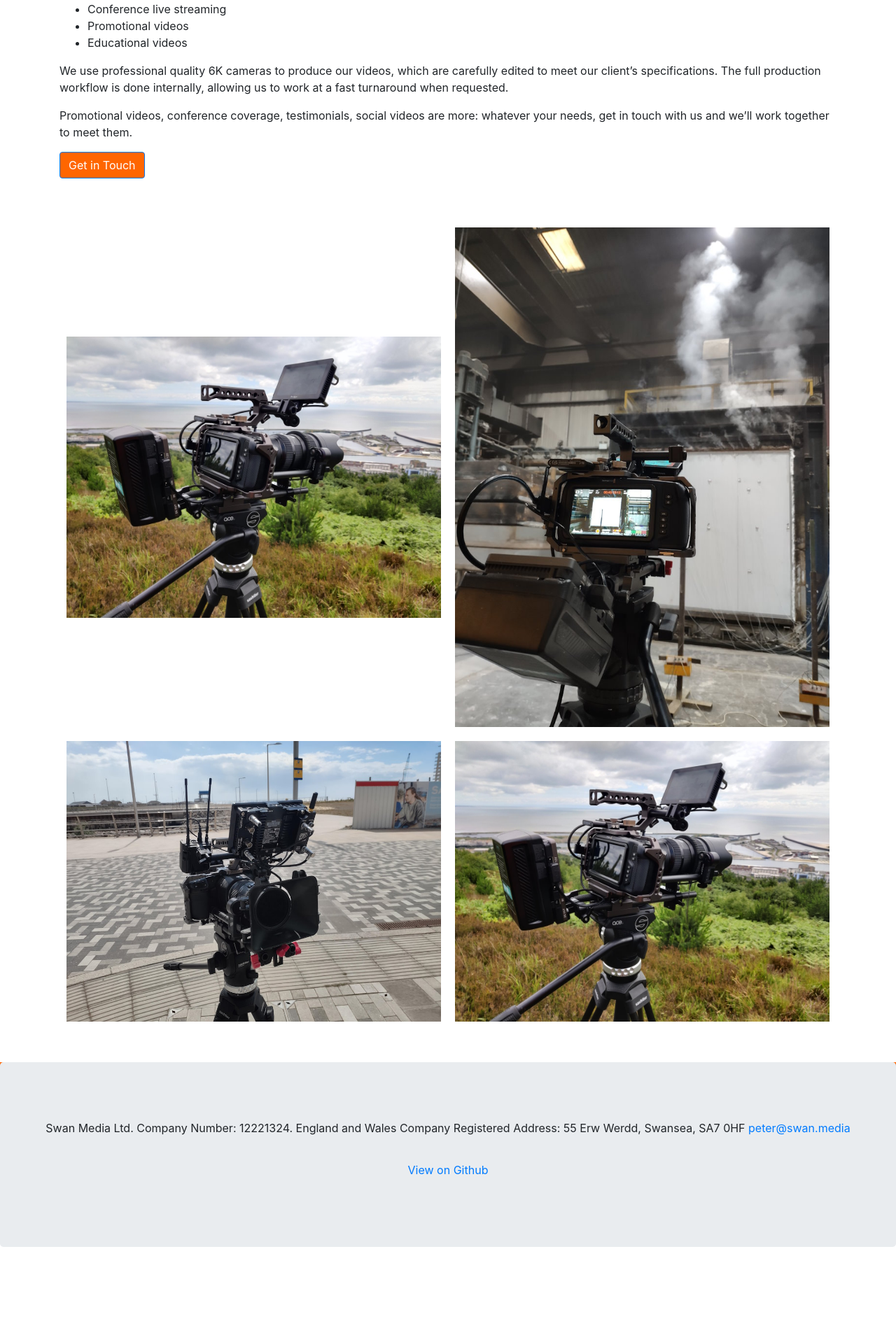
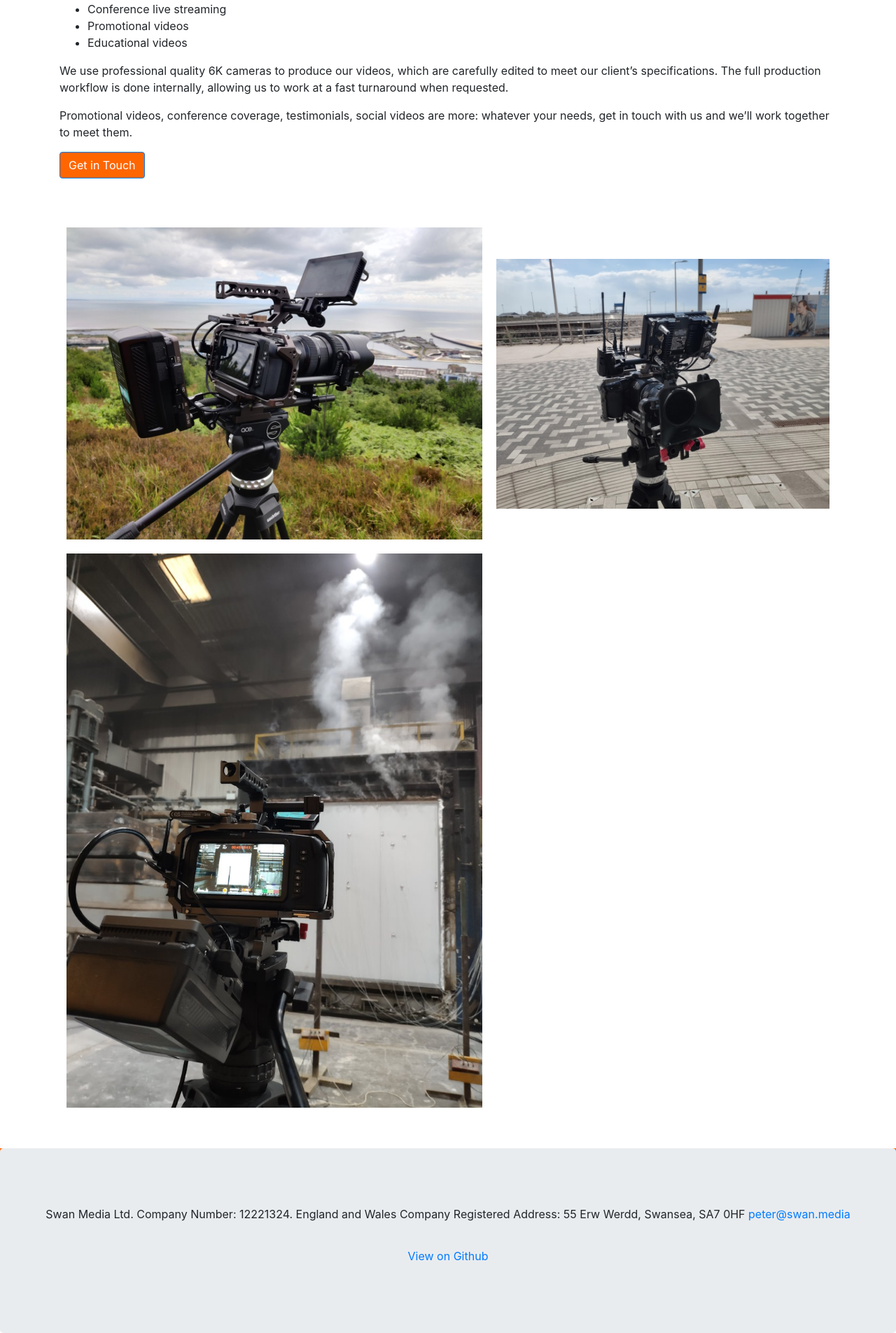
Before and after one commit to pe5er/swan.media, a Jekyll site: the page built from index.md, in a window 1280 px wide. Shown: the part 693-2598 px from the top of the page at 70% size. Built offline with Jekyll 4.4.1, drawn with Linux system fonts in a browser that asks for light colours; our own code applies the rules of GitHub Pages for plain Markdown files; before the commit the page ends 2475 px from its top, so only the background shows below that.

Commit message:
Update index.md

```diff
--- a/index.md
+++ b/index.md
@@ -21,5 +21,5 @@ Promotional videos, conference coverage, testimonials, social videos are more: w
 
 |                                                                   |                                                                     |
 |-------------------------------------------------------------------|---------------------------------------------------------------------|
-| ![Camera on Hill](/media/equipment/cam-on-hill.jpg "Camera on hill") | ![Camera filming burn test](/media/equipment/cam-3.jpg "Camera filming burn test") |
-| ![Camera in square](/media/equipment/cam-4.jpg "Camera in square") | ![Camera on Hill](/media/equipment/cam-on-hill.jpg "Camera on hill") |
+| ![Camera on Hill](/media/equipment/cam-on-hill.jpg "Camera on hill") | ![Camera in square](/media/equipment/cam-4.jpg "Camera in square") |
+| ![Camera filming burn test](/media/equipment/cam-3.jpg "Camera filming burn test") | |
```
